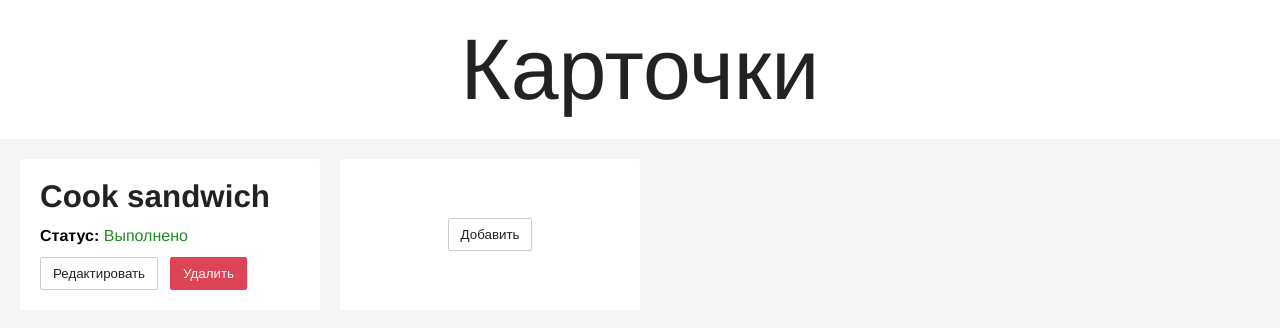
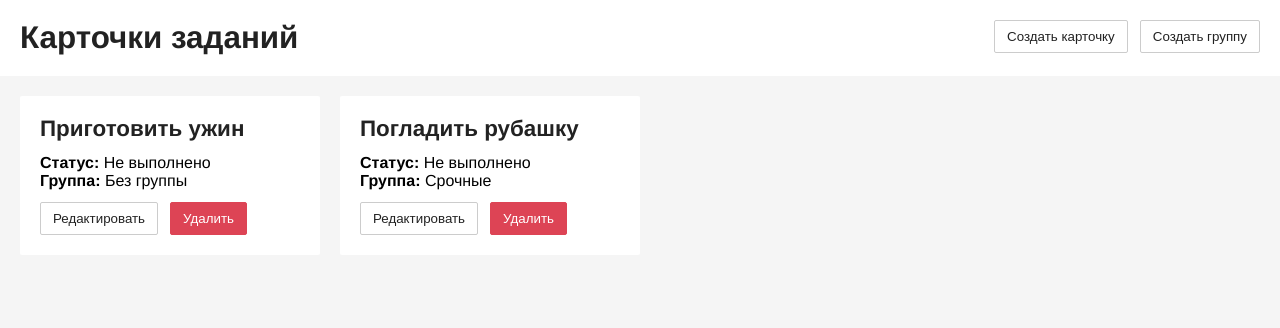
Before and after one commit to pirotech/pro-context-test-task, a Vue app: page / in a window 1280 px wide. Shown: the top 328 px of the page. Built offline with nearby package versions, Linux system fonts and the light colour scheme.

Commit message:
Refactoring. Task may be attached to group

```diff
--- /dev/null
+++ b/src/components/Header.vue
@@ -0,0 +1,44 @@
+<template>
+  <header class="header">
+    <h4 class="header__title">Карточки заданий</h4>
+    <div class="header-buttons">
+      <button
+        class="header__create-task"
+        @click="onCreateTask"
+      >Создать карточку</button>
+      <button
+        class="header__create-group"
+        @click="onCreateGroup"
+      >Создать группу</button>
+    </div>
+  </header>
+</template>
+
+<script>
+export default {
+  name: "Header",
+  props: {
+    onCreateTask: Function,
+    onCreateGroup: Function
+  }
+}
+</script>
+
+<style scoped lang="scss">
+.header {
+  display: flex;
+  justify-content: space-between;
+  padding: 20px;
+  background-color: white;
+  &__title {
+    text-align: left;
+  }
+  &-buttons {
+  }
+  &__create-task {
+  }
+  &__create-group {
+    margin-left: 12px;
+  }
+}
+</style>
--- /dev/null
+++ b/src/components/Modal.vue
@@ -0,0 +1,40 @@
+<template>
+  <div v-if="opened" class="modal" @click.self.stop="closeModal">
+    <div class="modal-wrapper">
+      <h4 class="modal-header">{{title}}</h4>
+      <slot></slot>
+    </div>
+  </div>
+</template>
+
+<script>
+export default {
+  name: "Modal",
+  props: {
+    opened: Boolean,
+    title: String,
+    closeModal: Function
+  }
+}
+</script>
+
+<style scoped lang="scss">
+.modal {
+  position: absolute;
+  top: 0;
+  left: 0;
+  display: flex;
+  justify-content: center;
+  align-items: center;
+  width: 100%;
+  min-height: 100vh;
+  background-color: rgba(0, 0, 0, .6);
+  &-wrapper {
+    width: 100%;
+    max-width: 500px;
+    padding: 20px;
+    background-color: white;
+    border-radius: 2px;
+  }
+}
+</style>
--- /dev/null
+++ b/src/components/UiCard.vue
@@ -0,0 +1,72 @@
+<template>
+  <div class="ui-card">
+    <h5 class="ui-card__name">{{value.name}}</h5>
+    <p class="ui-card__status">
+      <strong>Статус: </strong>
+      <span v-if="value.done" class="_done">Выполнено</span>
+      <span v-if="!value.done">Не выполнено</span>
+    </p>
+    <p class="ui-card__group"><strong>Группа: </strong>{{value.group.name}}</p>
+    <div class="ui-card-buttons">
+      <button
+        class="ui-card__edit"
+        @click="onEdit(value)"
+      >Редактировать</button>
+      <button
+        class="button_danger ui-card__delete"
+        @click="onRemove(value)"
+      >Удалить</button>
+    </div>
+  </div>
+</template>
+
+<script>
+export default {
+  name: "UiCard",
+  props: {
+    value: Object,
+    onEdit: Function,
+    onRemove: Function
+  }
+}
+</script>
+
+<style scoped lang="scss">
+.ui-card {
+  display: flex;
+  flex-direction: column;
+  justify-content: center;
+  align-items: flex-start;
+  min-width: 300px;
+  max-width: 300px;
+  padding: 20px;
+  margin-right: 20px;
+  margin-bottom: 20px;
+  background-color: white;
+  border-radius: 2px;
+  &_button {
+    align-items: center;
+  }
+  &__name {
+    width: 100%;
+    text-align: left;
+    white-space: nowrap;
+    overflow: hidden;
+    text-overflow: ellipsis;
+  }
+  &__status {
+    margin-top: 12px;
+    ._done {
+      color: #228c22;
+    }
+  }
+  &-buttons {
+    margin-top: 12px;
+  }
+  &__edit {
+  }
+  &__delete {
+    margin-left: 12px;
+  }
+}
+</style>
--- a/src/components/UiCheckbox.vue
+++ b/src/components/UiCheckbox.vue
@@ -12,7 +12,6 @@
 export default {
   name: "UiCheckbox",
   props: {
-    id: String,
     label: String,
     value: Boolean,
     onChange: Function
@@ -38,7 +37,7 @@ export default {
       align-items: center;
       i {
         display: inline-block;
-        width: 12px;
+        min-width: 12px;
         height: 12px;
         background-color: #888;
       }
--- /dev/null
+++ b/src/components/UiRadioButton.vue
@@ -0,0 +1,69 @@
+<template>
+  <label class="ui-radio-button">
+    <input
+      type="radio"
+      class="ui-radio-button__input"
+      :name="name"
+      :value="value"
+      :checked="checked"
+      @change="onRadioChange"
+    />
+    <i
+      class="ui-radio-button__icon"
+    ><i></i></i>
+    <span class="ui-radio-button__label">{{label}}</span>
+  </label>
+</template>
+
+<script>
+export default {
+  name: "UiRadioButton",
+  props: {
+    label: String,
+    name: String,
+    value: Number,
+    checked: Boolean,
+    onChange: Function
+  },
+  methods: {
+    onRadioChange(e) {
+      const { name } = e.target;
+      this.onChange(name, this.value);
+    }
+  }
+}
+</script>
+
+<style scoped lang="scss">
+.ui-radio-button {
+  display: flex;
+  align-items: center;
+  &__input {
+    display: none;
+    &:checked ~ .ui-radio-button__icon {
+      display: flex;
+      justify-content: center;
+      align-items: center;
+      i {
+        display: inline-block;
+        min-width: 12px;
+        height: 12px;
+        border-radius: 50%;
+        background-color: #888;
+      }
+    }
+  }
+  &__icon {
+    display: inline-block;
+    min-width: 20px;
+    height: 20px;
+    border-radius: 50%;
+    background-color: white;
+    border: 2px solid #777;
+    cursor: pointer;
+  }
+  &__label {
+    margin-left: 8px;
+  }
+}
+</style>
--- a/src/views/MainPage.vue
+++ b/src/views/MainPage.vue
@@ -1,122 +1,178 @@
 <template>
   <div class="main-page">
-    <h1>Карточки</h1>
+    <Header
+      :onCreateTask="openCreateTaskModal"
+      :onCreateGroup="openCreateGroupModal"
+    />
     <div class="main-page-content">
       <ul v-if="cards" class="main-page-cards">
-        <li
-          v-for="card in cards"
-          :key="card.id"
-          class="cards-item"
-        >
-          <h4 class="cards-item__name">{{card.name}}</h4>
-          <p class="cards-item__status">
-            <strong>Статус: </strong>
-            <span v-if="card.done" class="_done">Выполнено</span>
-            <span v-if="!card.done">Не выполнено</span>
-          </p>
-          <div class="cards-item-buttons">
-            <button class="cards-item__edit" @click="openEditModal(card)">Редактировать</button>
-            <button class="button_danger cards-item__delete" @click="removeCard(card)">Удалить</button>
-          </div>
-        </li>
-        <li class="cards-item cards-item_button">
-          <button
-            class="cards__create-new"
-            @click="openCreateNewModal"
-          >Добавить</button>
+        <li v-for="task in tasks" :key="task.id">
+          <UiCard
+            :value="task"
+            :onEdit="openEditModal"
+            :onRemove="removeTask"
+          />
         </li>
       </ul>
     </div>
 
-    <div v-if="createNew.modal" class="main-page-modal" @click.self.stop="closeCreateNewModal">
-      <div class="modal-wrapper">
-        <h4>Добавить карточку</h4>
+    <Modal :opened="createTaskModal.modal" title="Создать карточку" :closeModal="closeCreateTaskModal">
       <UiTextField
-          class="modal__name"
+        class="create-task-modal__name"
         label="Имя"
-          :value="createNew.form.name"
-          :error="createNew.form.nameError"
-          :onChange="e => this.onChangeCreateNewField('name', e.target.value)"
+        :value="createTaskModal.form.name"
+        :error="createTaskModal.form.nameError"
+        :onChange="e => this.onChangeCreateTaskField('name', e.target.value)"
       />
-        <div class="modal-buttons">
-          <button class="modal__cancel" @click="closeCreateNewModal">Отмена</button>
-          <button class="button_primary modal__submit" @click="createNewCard">Создать</button>
+      <UiRadioButton
+        v-for="(group, index) in groups"
+        :key="group.id"
+        class="create-task-modal__group"
+        name="groupId"
+        :label="group.name"
+        :value="group.id"
+        :checked="index === 0"
+        :onChange="onChangeCreateTaskField"
+      />
+      <div class="create-task-modal-buttons">
+        <button class="create-task-modal__cancel" @click="closeCreateTaskModal">Отмена</button>
+        <button class="button_primary create-task-modal__submit" @click="createTask">Создать</button>
       </div>
-      </div>
-    </div>
+    </Modal>
 
-    <div v-if="edit.modal" class="main-page-modal" @click.self.stop="closeEditModal">
-      <div class="modal-wrapper">
-        <h4>Редактировать карточку</h4>
+    <Modal :opened="editTaskModal.modal" title="Редактировать карточку" :closeModal="closeEditTaskModal">
       <UiTextField
-          class="modal__name"
+        class="edit-task-modal__name"
         label="Имя"
-          :value="edit.form.name"
-          :error="edit.form.nameError"
-          :onChange="e => this.onChangeEditField('name', e.target.value)"
+        :value="editTaskModal.form.name"
+        :error="editTaskModal.form.nameError"
+        :onChange="e => this.onChangeEditTaskField('name', e.target.value)"
+      />
+      <UiRadioButton
+        v-for="group in groups"
+        :key="group.id"
+        class="create-task-modal__group"
+        name="groupId"
+        :label="group.name"
+        :value="group.id"
+        :checked="group.id === editTaskModal.form.groupId"
+        :onChange="onChangeEditTaskField"
       />
       <UiCheckbox
-          :label="edit.form.done ? 'Выполнено' : 'Не выполнено'"
-          :value="edit.form.done"
-          :onChange="() => this.onChangeEditField('done', !edit.form.done)"
+        class="edit-task-modal__status"
+        :label="editTaskModal.form.done ? 'Выполнено' : 'Не выполнено'"
+        :value="editTaskModal.form.done"
+        :onChange="() => this.onChangeEditTaskField('done', !editTaskModal.form.done)"
       />
-        <div class="modal-buttons">
-          <button class="modal__cancel" @click="closeEditModal">Отмена</button>
-          <button class="button_primary modal__submit" @click="editCard">Редактировать</button>
+      <div class="edit-task-modal-buttons">
+        <button class="edit-task-modal__cancel" @click="closeEditTaskModal">Отмена</button>
+        <button class="button_primary edit-task-modal__submit" @click="editCard">Редактировать</button>
       </div>
-      </div>
-    </div>
+    </Modal>
   </div>
 </template>
 
 <script>
+import Header from "../components/Header";
+import UiCard from "../components/UiCard";
+import Modal from "../components/Modal";
 import UiCheckbox from "../components/UiCheckbox";
 import UiTextField from "../components/UiTextField";
+import UiRadioButton from "../components/UiRadioButton";
 
 export default {
   name: 'MainPage',
   components: {
+    Header,
+    UiCard,
+    Modal,
     UiCheckbox,
-    UiTextField
+    UiTextField,
+    UiRadioButton
   },
   data() {
     return {
       cards: [
+      ],
+      groups: [
         {
           id: 0,
-          name: 'Cook sandwich',
-          done: true
+          name: 'Без группы',
+          tasks: [
+            {
+              id: 0,
+              name: 'Приготовить ужин',
+              done: false
+            }
+          ]
+        },
+        {
+          id: 1,
+          name: 'Срочные',
+          tasks: [
+            {
+              id: 1,
+              name: 'Погладить рубашку',
+              done: false
+            }
+          ]
         }
       ],
-      createNew: {
+      searchString: '',
+      createTaskModal: {
         modal: false,
         form: {
           name: '',
-          nameError: ''
+          nameError: '',
+          groupId: 0
         }
       },
-      edit: {
+      editTaskModal: {
         modal: false,
         form: {
           name: '',
           nameError: '',
           done: false,
+          groupId: 0
         }
       }
     };
   },
+  computed: {
+    tasks() {
+      const tasks = this.groups.reduce((sum, group) => {
+        const grouped = group.tasks.map(task => {
+          const { id, name } = group;
+          return {
+            ...task,
+            group: {id, name}
+          };
+        });
+
+        let searched = grouped;
+        if (this.searchString) {
+          searched = grouped.filter(item => (
+            item.name.toLowerCase().includes(this.searchString)
+          ));
+        }
+
+        return [...sum, ...searched];
+      }, []);
+      return tasks;
+    }
+  },
   methods: {
-    openCreateNewModal() {
-      this.createNew.modal = true;
+    openCreateTaskModal() {
+      this.createTaskModal.modal = true;
     },
-    onChangeCreateNewField(name, value) {
-      this.createNew.form[name] = value;
-      this.createNew.form[name + 'Error'] = '';
+    onChangeCreateTaskField(name, value) {
+      this.createTaskModal.form[name] = value;
+      this.createTaskModal.form[name + 'Error'] = '';
     },
-    createNewCard() {
-      const { name } = this.createNew.form;
+    createTask() {
+      const { name, groupId } = this.createTaskModal.form;
       if (!name) {
-        this.createNew.form.nameError = 'Обязательное поле';
+        this.createTaskModal.form.nameError = 'Обязательное поле';
         return;
       }
 
@@ -125,44 +181,67 @@ export default {
         name,
         done: false
       };
-      this.cards.push(created);
-      this.closeCreateNewModal();
+      this.groups = this.groups.map(group => {
+        if (group.id === groupId) {
+          return {...group, tasks: [...group.tasks, created]};
+        }
+        return group;
+      });
+      this.closeCreateTaskModal();
     },
-    closeCreateNewModal() {
-      this.createNew.modal = false;
-      this.createNew.form.name = '';
-      this.createNew.form.nameError = '';
+    closeCreateTaskModal() {
+      this.createTaskModal.modal = false;
+      this.createTaskModal.form.name = '';
+      this.createTaskModal.form.nameError = '';
     },
 
     openEditModal(item) {
-      this.edit.modal = true;
-      this.edit.form = {
-        ...this.edit.form,
-        ...item
+      this.editTaskModal.modal = true;
+      this.editTaskModal.form = {
+        ...this.editTaskModal.form,
+        ...item,
+        groupId: item.group.id
       }
     },
-    onChangeEditField(name, value) {
-      this.edit.form[name] = value;
-      this.edit.form[name + 'Error'] = '';
+    onChangeEditTaskField(name, value) {
+      this.editTaskModal.form[name] = value;
+      this.editTaskModal.form[name + 'Error'] = '';
     },
     editCard() {
-      const { id, name, done } = this.edit.form;
+      const { id, name, done, groupId } = this.editTaskModal.form;
       if (!name) {
-        this.edit.form.nameError = 'Обязательное поле';
+        this.editTaskModal.form.nameError = 'Обязательное поле';
         return;
       }
 
       const edited = { id, name, done };
-      this.cards = this.cards.map(item => item.id === id ? edited : item);
-      this.closeEditModal();
+      // remove old task
+      let preparedGroups = this.groups.map(group => {
+        const tasks = group.tasks.filter(task => task.id !== id);
+        return {...group, tasks};
+      });
+      // add new task
+      preparedGroups = preparedGroups.map(group => {
+        if (group.id === groupId) {
+          return {...group, tasks: [...group.tasks, edited]};
+        }
+        return group;
+      });
+      this.groups = preparedGroups;
+      this.closeEditTaskModal();
     },
-    closeEditModal() {
-      this.edit.modal = false;
+    closeEditTaskModal() {
+      this.editTaskModal.modal = false;
     },
 
-    removeCard(removed) {
-      this.cards = this.cards.filter(item => item.id !== removed.id);
-    }
+    removeTask(removed) {
+      this.groups = this.groups.map(group => {
+        const tasks = group.tasks.filter(task => task.id !== removed.id);
+        return {...group, tasks};
+      });
+    },
+
+    openCreateGroupModal() {}
   }
 }
 </script>
@@ -175,79 +254,19 @@ export default {
   width: 100%;
   min-height: 100vh;
   background-color: #f5f5f5;
-  h1 {
-    padding: 20px 0;
-    background-color: white;
-  }
   &-content {
     padding: 20px;
   }
   &-cards {
     display: flex;
     flex-wrap: wrap;
-    .cards {
-      display: flex;
-      &-item {
-        display: flex;
-        flex-direction: column;
-        justify-content: center;
-        align-items: flex-start;
-        min-width: 300px;
-        max-width: 300px;
-        padding: 20px;
-        margin-right: 20px;
-        margin-bottom: 20px;
-        background-color: white;
-        border-radius: 2px;
-        &_button {
-          align-items: center;
   }
-        &__name {
-          width: 100%;
-          text-align: left;
-          white-space: nowrap;
-          overflow: hidden;
-          text-overflow: ellipsis;
+  .create-task-modal, .edit-task-modal {
+    &__name, &__group {
+      margin-top: 12px;
     }
     &__status {
-          margin-top: 12px;
-          ._done {
-            color: #228c22;
-          }
-        }
-        &-buttons {
-          margin-top: 12px;
-        }
-        &__edit {
-        }
-        &__delete {
-          margin-left: 12px;
-        }
-      }
-      &__create-new {
-      }
-    }
-  }
-  &-modal {
-    position: absolute;
-    top: 0;
-    left: 0;
-    display: flex;
-    justify-content: center;
-    align-items: center;
-    width: 100%;
-    min-height: 100vh;
-    background-color: rgba(0, 0, 0, .6);
-    .modal {
-      &-wrapper {
-        width: 100%;
-        max-width: 500px;
-        padding: 20px;
-        background-color: white;
-        border-radius: 2px;
-      }
-      &__name {
-        margin-top: 12px;
+      margin-top: 24px;
     }
     &-buttons {
       display: flex;
@@ -260,5 +279,4 @@ export default {
     }
   }
 }
-}
 </style>
```
Lines whose indentation alone changed are shown as unchanged.
